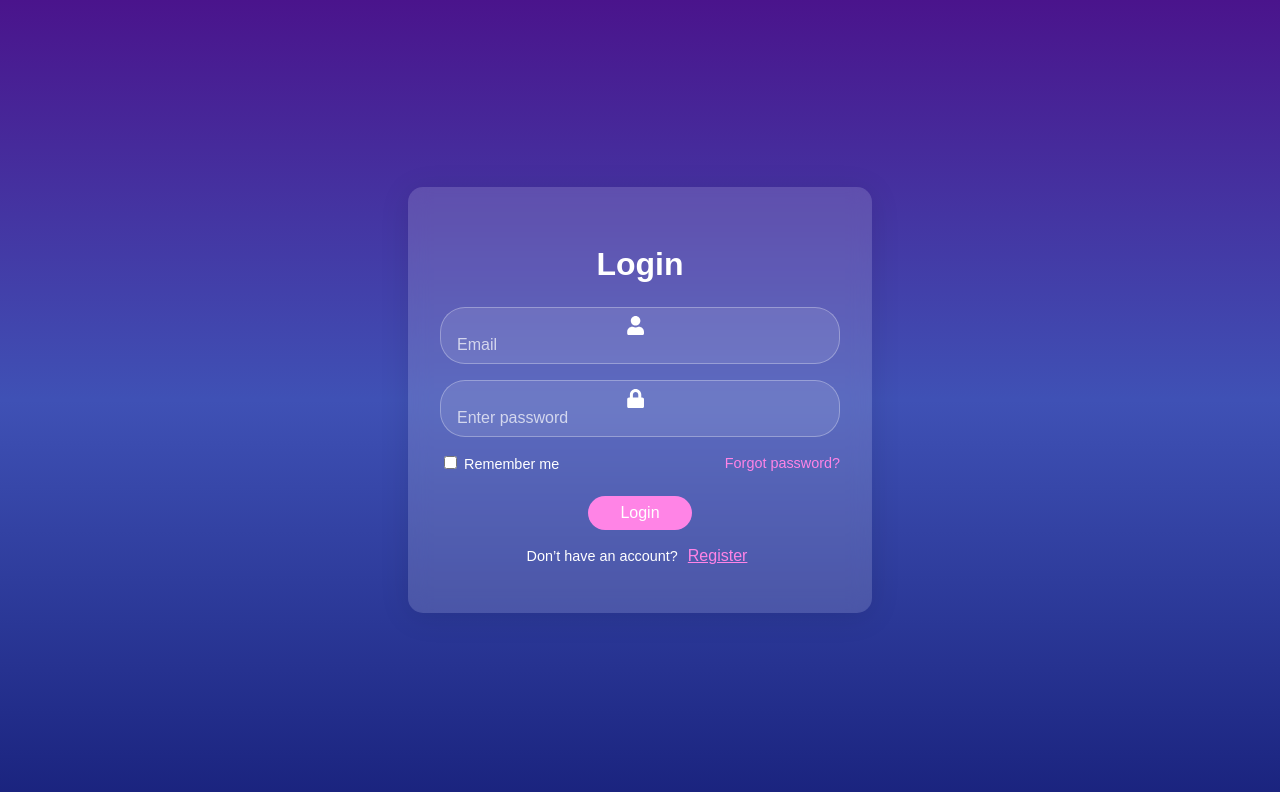
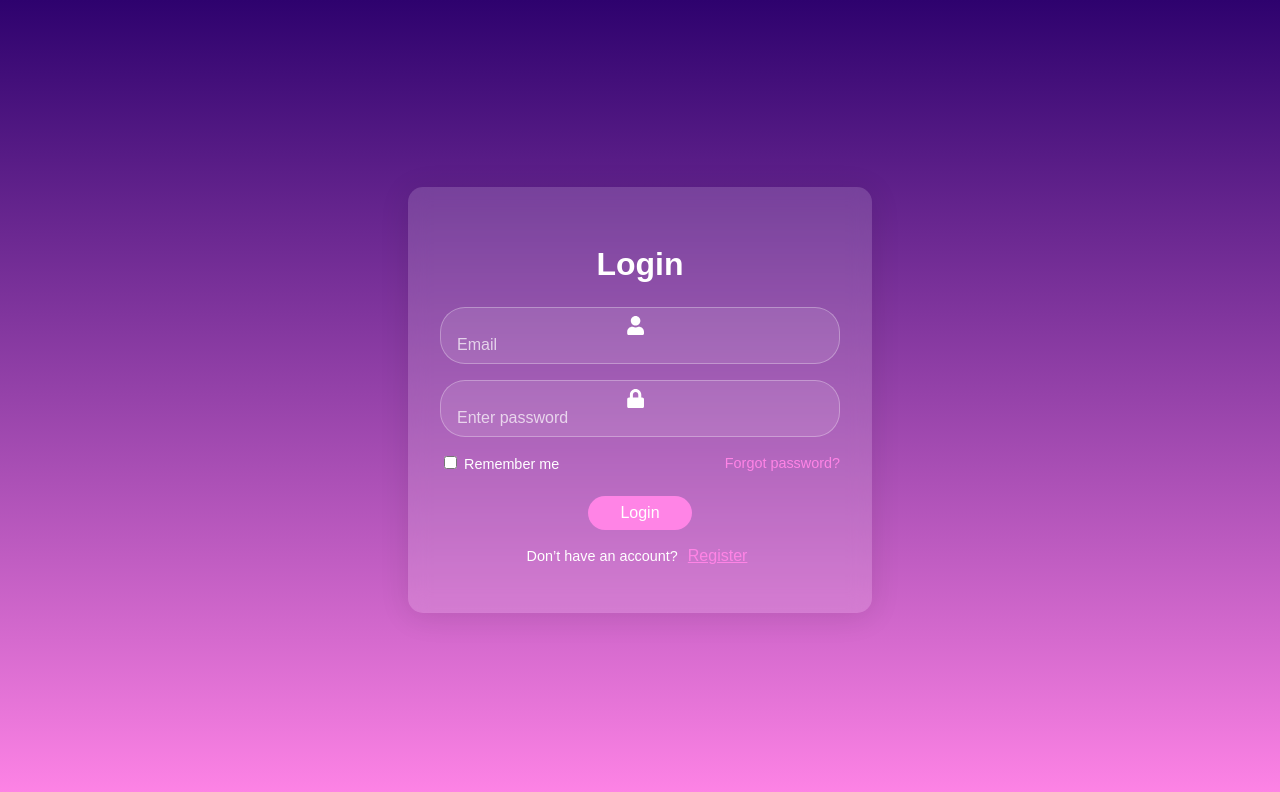
Before and after one commit to jaindravya/Wildcats-Planner, a React (Create React App) app: page / in a window 1280 px wide. Shown: the top 792 px of the page. Built offline with nearby package versions, Linux system fonts and the light colour scheme.

Commit message:
fixing body css

```diff
--- a/src/App.css
+++ b/src/App.css
@@ -1,6 +1,6 @@
 /* App.css */
 
-.app-container {
+/* .app-container {
 	display: flex;
 	flex-direction: column;
 	align-items: center;
@@ -8,7 +8,7 @@
 	min-height: 100vh;
 	background-color: #f4f4f4;
 	padding: 20px;
-  }
+  } */
 
   .app-header {
 	display: flex;
@@ -43,7 +43,7 @@
 	color: #5a7ac4;
   }
 
-  main {
+  /* main {
 	margin-top: 30px;
 	width: 100%;
 	max-width: 800px;
@@ -52,3 +52,4 @@
 	border-radius: 8px;
 	box-shadow: 0px 4px 6px rgba(0, 0, 0, 0.1);
   }
+   */
--- a/src/Login.css
+++ b/src/Login.css
@@ -1,17 +1,13 @@
 /* Background Styling */
-body {
+
+
+/* Login Container */
+.login-container {
     margin: 0;
     font-family: "Arial", sans-serif;
-    display: flex;
-    justify-content: center;
-    align-items: center;
     height: 100vh;
     background: linear-gradient(to bottom, #2e026e, #ff84e6);
     color: white;
-}
-
-/* Login Container */
-.login-container {
     display: flex;
     justify-content: center;
     align-items: center;
--- a/src/Register.css
+++ b/src/Register.css
@@ -1,17 +1,12 @@
 /* Background Styling */
-body {
+
+/* Register Container */
+.register-container {
     margin: 0;
     font-family: "Arial", sans-serif;
-    display: flex;
-    justify-content: center;
-    align-items: center;
     height: 100vh;
     background: linear-gradient(to bottom, #4a148c, #3f51b5, #1a237e); /* Updated Indigo Gradient */
     color: white;
-}
-
-/* Register Container */
-.register-container {
     display: flex;
     justify-content: center;
     align-items: center;
```
